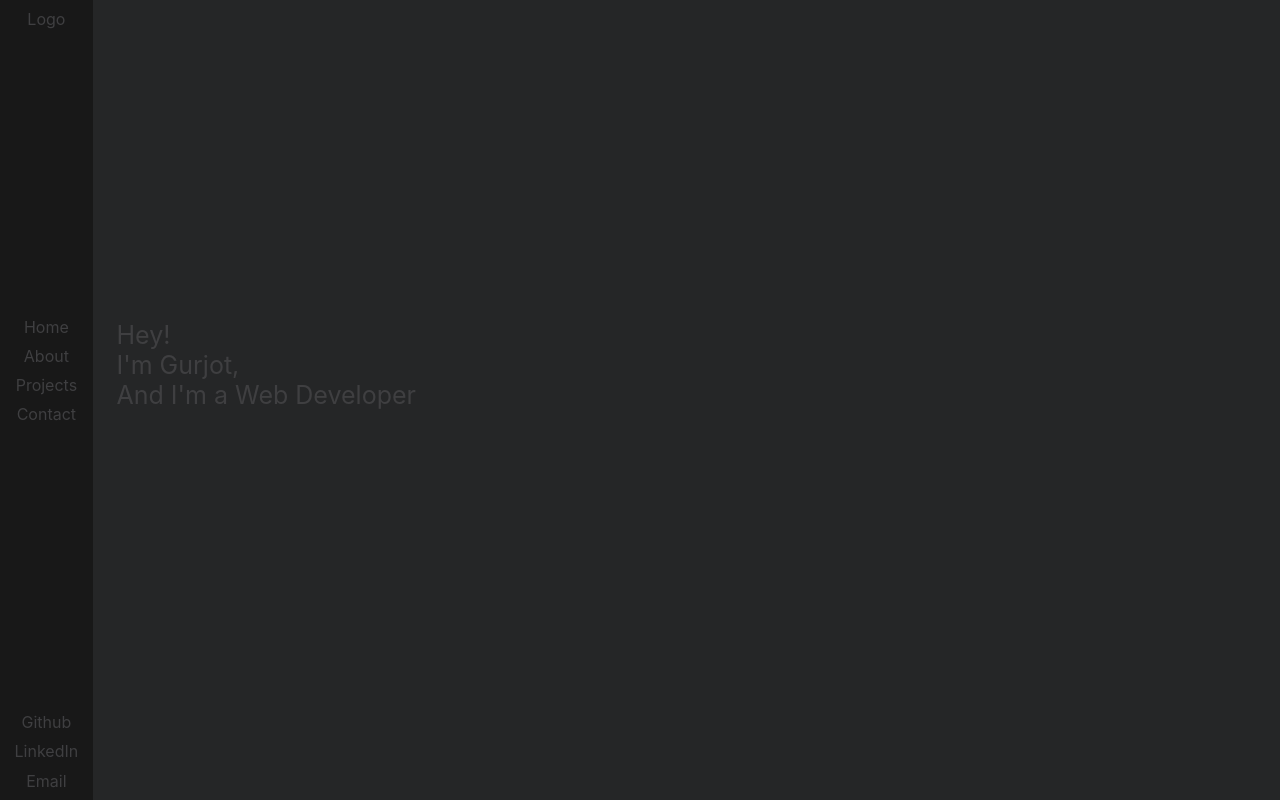
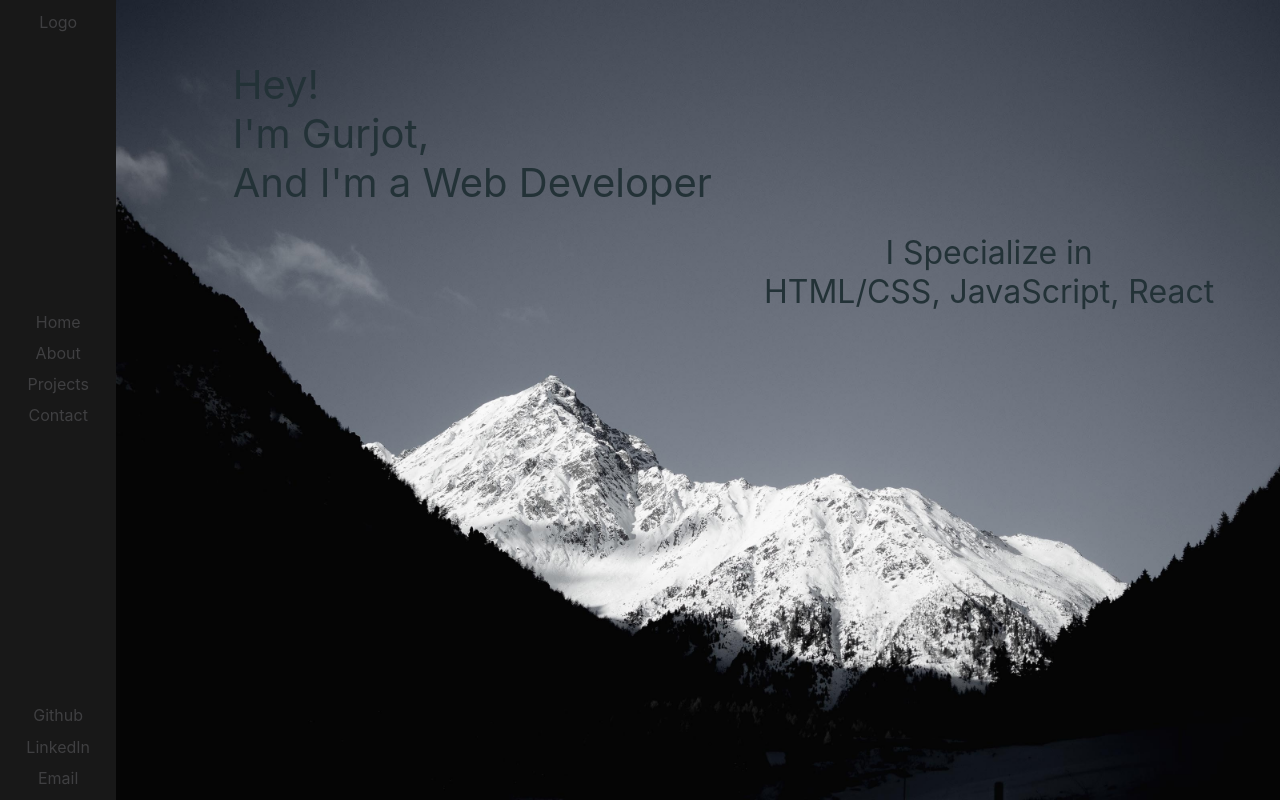
Before and after one commit to GSingh08/Website_V2.0, a React (Create React App) app in the folder website2.0/: page / in a window 1280 px wide. Built offline with nearby package versions, Linux system fonts and the light colour scheme.

Commit message:
added image / writting on main page

```diff
--- a/website2.0/src/CSS/App.css
+++ b/website2.0/src/CSS/App.css
@@ -4,7 +4,6 @@ body,html {
 }
 
 .main-div{
-    background-color:darkgray;
     height:100vh;
     width:100vw;
     display:flex;
--- a/website2.0/src/CSS/Main.css
+++ b/website2.0/src/CSS/Main.css
@@ -1,22 +1,69 @@
 .mp-div{
     height:100%;
     width:100%;
-    color:#3F3F41;
-    background-color:#252627;
+    background-image: url("natalie-riedel-1312982-unsplash.jpg");
+    background-size: cover;
+    background-repeat: no-repeat;
     display:flex;
-    flex-direction:column;
-    justify-content:center;
+    flex-direction:row;
+    justify-content: start;
+
 }
 
 .mp-text-div{
-    width:40%;
+    width:50%;
     height:40%;
-
+    text-align: start;
+    margin-left:5%;
 
 }
 
 .mp-txt{
-    margin: 5%;
-    color: #3F3F41;
-    font-size:25px;
+    padding-left:10%;
+    width:50px;
+    color:#233237;
+    font-size:40px;
 }
+
+.mp-info-div{
+
+    height:30%;
+    width:40%;
+    text-align:center;
+    padding-top:20%;
+}
+.mp-info-text{
+    color:#233237;
+    font-size:32px;
+
+}
+
+/* @media screen and (min-width: 320px) and (max-width: 768px) {
+    .mp-div{
+        height:100%;
+        width:100vw;
+        background-image: url("natalie-riedel-1312982-unsplash.jpg");
+        background-size: cover;
+        background-repeat: no-repeat;
+        display:flex;
+        flex-direction:column;
+        justify-content:center;
+
+    }
+
+    .mp-text-div{
+        width:600px;
+        height:300px;
+        border: 1px solid black;
+        margin:100px;
+
+    }
+
+    .mp-txt{
+        width:50px;
+        margin:100px;
+        color:#233237;
+        font-size:25px;
+    }
+
+   } */
--- a/website2.0/src/CSS/Navbar.css
+++ b/website2.0/src/CSS/Navbar.css
@@ -1,6 +1,6 @@
 .nav-div{
   height:100%;
-  width:100px;
+  width:10%;
   background-color:#181818;
 
 }
--- a/website2.0/src/React/Main.js
+++ b/website2.0/src/React/Main.js
@@ -13,10 +13,15 @@ class Main extends Component {
           <br/>
           <br/>
           <br/>
-          <br/>
             <span className='mp-txt'>Hey!</span><br/>
             <span className='mp-txt'>I'm Gurjot,</span><br/>
             <span className='mp-txt'>And I'm a Web Developer</span>
+          </div>
+          <br/>
+          <div className='mp-info-div'>
+          <span className='mp-info-text'>I Specialize in</span>
+          <br/>
+          <span className='mp-info-text'>HTML/CSS, JavaScript, React</span>
           </div>
         </div>
       )
```
Also changed, not shown: website2.0/src/CSS/natalie-riedel-1312982-unsplash.jpg (added).
